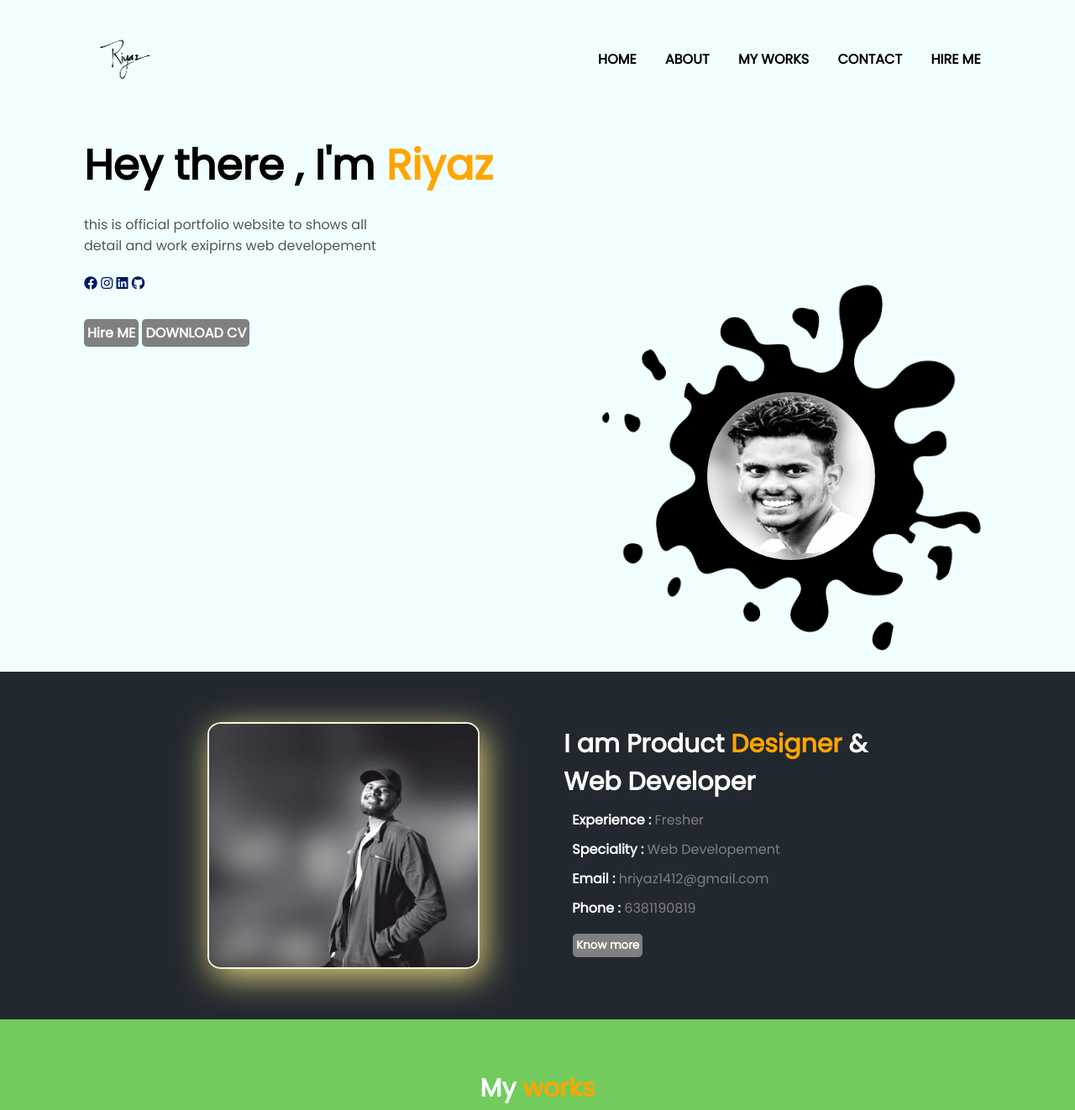
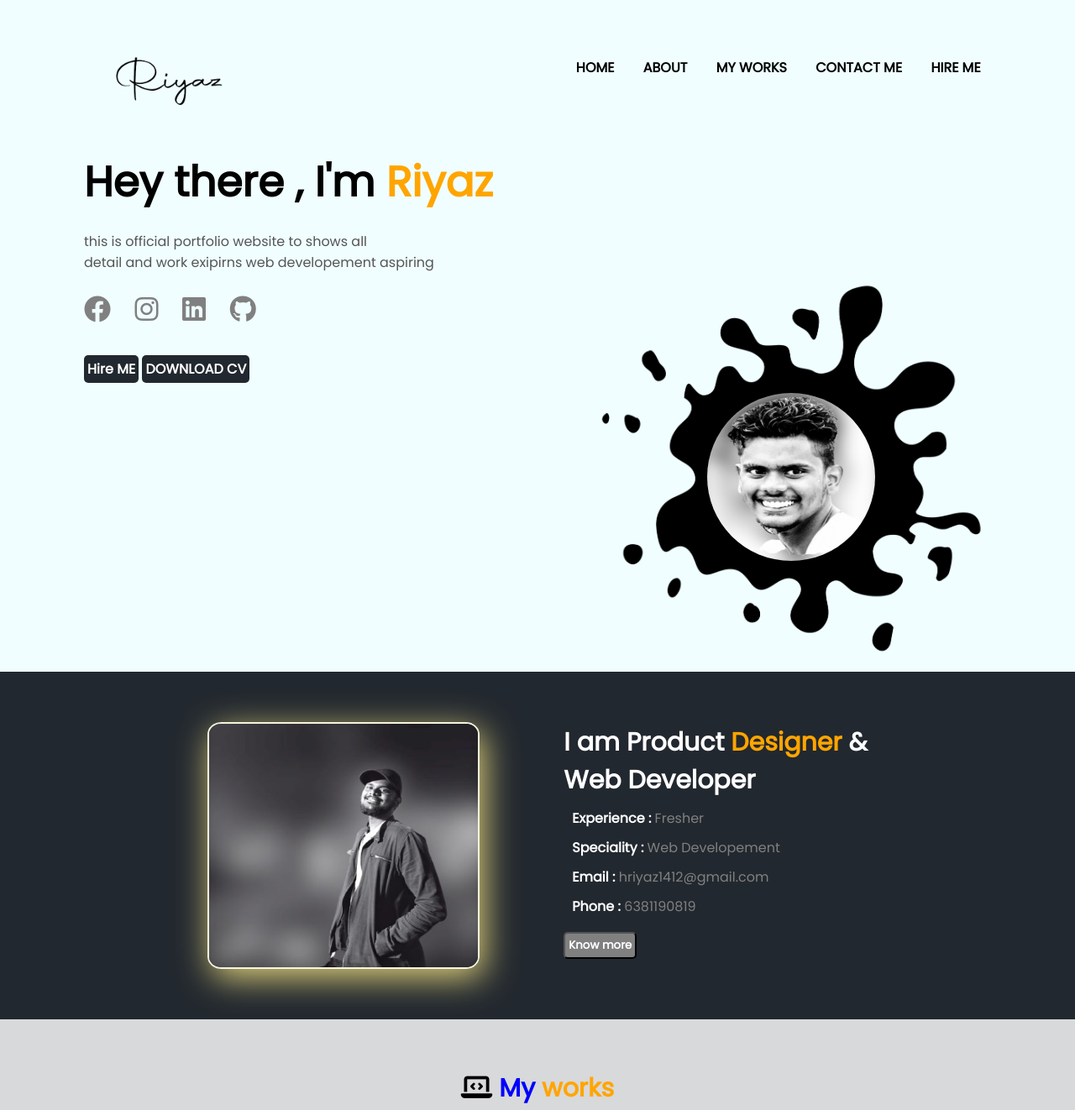
Before and after one commit to Riyaz1000/portfolio, a plain HTML site: page index.html in a window 1280 px wide. Shown: the top 1322 px of the page at 84% size. Drawn offline with Linux system fonts and the light colour scheme.

Commit message:
color changes in hero section

```diff
--- a/index.html
+++ b/index.html
@@ -21,13 +21,13 @@
     <!--header-->
     <div class="hero">
         <nav>
-            <img src="photo/riyaz1.png" alt="name logo" class="logo" height="100px">
+            <img src="photo/name-logo.png" alt="name logo" class="logo" height="100px">
 
             <ul>
                 <li><a href="#">HOME</a></li>
                 <li><a href="#about-section-transform">ABOUT</a></li>
                 <li><a href="#my-work-transform">MY WORKS</a></li>
-                <li><a href="#contact-id-transform">CONTACT</a></li>
+                <li><a href="#contact-id-transform">CONTACT ME</a></li>
                 <li><a href="#">HIRE ME</a></li>
             </ul>
         </nav>
@@ -40,7 +40,9 @@
         <div class="detail">
             <h1>Hey there , I'm <span>Riyaz</span></h1>
             <p>this is official portfolio website to shows all
-                <br> detail and work exipirns web developement
+                <br> detail and work exipirns web developement aspiring
+
+
             </p>
 
 
@@ -48,7 +50,7 @@
             <div class="hero-icons">
 
 
-                <i class="fa-brands fa-facebook"> </i></a>
+                <i class="fa-brands fa-facebook"> </i>
 
                 <i class="fa-brands fa-instagram"></i>
 
@@ -103,7 +105,7 @@
                         <strong>Phone :</strong> <a href="tel:6381190819">6381190819</a>
                     </li>
 
-                    <Button class="about-btn">Know more</Button>
+                    <Button class="about-button">Know more</Button>
                 </ul>
 
             </div>
@@ -114,7 +116,8 @@
     <!-- my works -->
     <section>
         <div class="work-section" id="my-work-transform">
-            <h3>My <span>works</span></h3>
+
+            <h3> <i class="fa-solid fa-laptop-code"></i> My <span>works</span></h3>
 
             <div class="work-box-items">
 
@@ -205,7 +208,7 @@
             </div>
 
             <div>
-        <input type="text" name="name"   placeholder="whats a matter..?">
+                <input type="text" name="name" placeholder="whats a matter..?">
             </div>
 
             <div>
@@ -213,8 +216,9 @@
             </div>
 
             <div>
-        <button class="about-btn">Send a Message</button>
+                <button class="about-button">Send a Message</button>
             </div>
+
 
         </form>
 
@@ -222,7 +226,8 @@
 
 
     <footer>
-    <p>Copyright &copy; 2023 -  <a href="https://github.com/Riyaz1000" target="blank">Riyaz</a>   - All Rights Reserved.</p>
+        <p>Copyright &copy; 2023 - <a href="https://github.com/Riyaz1000" target="blank">Riyaz</a> - All Rights
+            Reserved.</p>
     </footer>
 
 
--- a/style.css
+++ b/style.css
@@ -1,5 +1,4 @@
-
-*{
+* {
     margin: 0;
     padding: 0;
     font-family: 'Poppins', sans-serif;
@@ -8,6 +7,7 @@
 html {
     scroll-behavior: smooth;
 }
+
 .hero {
     background: #f0feff;
     width: 100%;
@@ -15,6 +15,13 @@ html {
     position: relative;
 
 }
+
+.hero img {
+    background: #f0feff;
+    margin-top: 0px;
+    height: 120px;
+}
+
 nav {
     display: flex;
     width: 84%;
@@ -23,6 +30,7 @@ nav {
     align-items: center;
     justify-content: space-between;
 }
+
 nav ul li {
     display: inline;
     list-style: none;
@@ -31,31 +39,38 @@ nav ul li {
     margin-right: 10px;
 
 }
+
 nav ul li a {
     text-decoration: none;
     color: #000;
 }
+
 nav ul li a:hover {
     color: blue;
 }
+
 .detail {
     margin-left: 100px;
     margin-top: 20px;
 }
+
 .detail h1 {
     font-size: 50px;
     margin-bottom: 20px;
 }
+
 span {
     color: orange;
 }
+
 .detail p {
     color: #555;
     line-height: 25px;
 
 }
+
 .detail a {
-    background-color: gray;
+    background-color: #22282f;
     color: white;
     text-decoration: none;
     font-weight: bold;
@@ -65,10 +80,12 @@ span {
     padding: 4px;
 
 }
+
 .detail a:hover {
-    color: orange;
+    color: black;
     background-color: aqua;
 }
+
 .right-side-image-1 {
     width: 45%;
     height: 80%;
@@ -77,20 +94,25 @@ span {
     right: 50px;
 
 }
+
 .right-side-image-1 img {
     position: absolute;
 
     left: 50%;
-    bottom: 18px; /*inga mathalam */
+    bottom: 17px;
+    /*inga mathalam */
     transform: translateX(-50%);
     transition: bottom 1s, left 1s;
 }
+
 .right-side-image-1:hover .splash {
-    bottom:40px
+    bottom: 40px
 }
+
 .right-side-image-1:hover .my-name {
     left: 45%;
 }
+
 .my-name {
     border-radius: 50%;
     height: 200px;
@@ -98,14 +120,68 @@ span {
     margin-bottom: 115px;
 
 }
+
 .hero-icons {
-    color: rgb(0, 22, 95);
     margin: 20px 0;
+    font-size: xx-large;
+    letter-spacing: 10px;
+    color: gray;
+}
+
+.fa-facebook {
+
+    font-size: xx-large;
+    letter-spacing: 10px;
 
 }
 
+.fa-facebook:hover {
+    color: blue;
+}
+
+.fa-instagram {
+    font-size: xx-large;
+    letter-spacing: 10px;
+
+}
+
+.fa-instagram:hover {
+    color: rgb(214, 36, 119);
+}
+
+.fa-linkedin {
+    font-size: xx-large;
+    letter-spacing: 10px;
+
+}
+
+.fa-linkedin:hover {
+    color: #0072b1;
+}
+
+.fa-github {
+    font-size: xx-large;
+    letter-spacing: 10px;
+
+}
+
+.fa-github:hover {
+    color: black;
+}
+
+
+
+
+
+
+
+
+
+
+
+
 /* about page */
-.about-btn {
+/* .about-btn {
     background-color: gray;
     color: white;
     text-decoration: none;
@@ -116,21 +192,44 @@ span {
     padding: 4px;
     border: none;
     margin-left: 11px;
+} */
+
+.about-button {
+    background-color: gray;
+    color: white;
+    text-decoration: none;
+    font-weight: bold;
+    margin: 10px 0;
+    display: inline-block;
+    border-radius: 5px;
+    padding: 4px;
 }
+
+.about-button:hover {
+
+    color: black;
+    background-color: aqua;
+
+}
+
+
+
 .about-btn a:hover {
-                     /* vela seiyala */
+    /* vela seiyala */
     color: red;
 
 }
+
 .about-section-1 {
     background-color: #22282f;
-    color:white;
+    color: white;
     padding: 60px;
     display: flex;
     justify-content: center;
     align-items: center;
 
 }
+
 .about-section-1 img {
     width: 320px;
     height: 290px;
@@ -146,30 +245,37 @@ span {
     max-width: 450px;
 
 }
+
 .about-section-desc h4 {
     font-size: 30px;
 }
+
 .about-section-desc ul {
     list-style: none;
     /* font-weight: 600px; */
     margin-top: 10px;
 }
+
 .about-section-desc li {
     margin: 10px;
     margin-bottom: 8px;
     color: gray;
 }
-.about-section-desc li > strong {
+
+.about-section-desc li>strong {
     color: white;
 
 }
+
 .about-section-desc h4 span {
     color: orange;
 }
+
 .about-section-desc li a {
     text-decoration: none;
     color: gray;
 }
+
 .about-section-desc li a:hover {
     color: blue;
 
@@ -180,19 +286,31 @@ span {
 /* work section */
 
 .work-section {
-    background-color: #71cc5d;
+    background-color: #D8D9DA;
     color: white;
     padding: 60px;
     text-align: center;
 
 }
+
+.work-section h3 {
+    color: blue;
+}
+
+.fa-laptop-code {
+    color: black;
+}
+
+
+
 .work-box-1 {
     background-color: #22282f;
-    padding:  30px;
+    padding: 30px;
     max-width: 300px;
-    text-align:left;
+    text-align: left;
     margin-right: 40px;
 }
+
 .work-box-items {
     display: flex;
     justify-content: center;
@@ -203,9 +321,11 @@ span {
 
 .work-box-1:hover {
     background-color: #1b1f24;
-    border: 2px solid white;
+    border: 1px solid rgb(16, 19, 219);
     border-radius: 8px;
     cursor: pointer;
+    box-shadow: 5px 10px 40px blue;
+
 }
 
 
@@ -214,45 +334,52 @@ span {
     color: gray;
     font-size: 16px;
 }
+
 .work-box-1 a {
     text-decoration: none;
     color: orange;
 }
+
 .work-box-desc {
     margin-bottom: 10px;
     margin-top: 20px;
 }
-.icon{
+
+.icon {
     background-color: blue;
     padding: 10px;
     color: white;
     border-radius: 50%;
     margin-bottom: 100px;
 }
+
 .work-box-desc p {
     padding-top: 5px;
 }
+
 .icon:hover {
     background-color: aqua;
 }
+
 .work-section h3 {
     font-size: 30px;
     font-weight: 900px;
     margin-bottom: 40px;
 }
+
 .work-section span {
     color: orange;
 }
 
 .contact-section {
-    background-color: rgb(2, 2, 1);
+    background-color: #61677A;
     color: white;
     padding: 40px;
     text-align: center;
 
 }
 
-.contact-section form > div > input {
+.contact-section form>div>input {
     padding: 5px 10px;
     outline: none;
     width: 350px;
@@ -268,21 +395,25 @@ span {
     font-weight: 900;
 
 }
+
 .contact-section h4 span {
     color: orange;
 }
+
 .icon .fa-display {
     color: white;
 }
+
 .icon .fa-code {
     color: white;
 
 }
+
 .icon .fa-globe {
     color: white;
 }
 
-.contact-section > form > div > textarea{
+.contact-section>form>div>textarea {
     padding: 5px 10px;
     outline: none;
     width: 350px;
@@ -292,15 +423,28 @@ span {
     margin: 5px 10px;
 
 }
-.about-btn {
+
+.contact-section button {
     color: white;
+    border: 3px solid orange;
+    box-shadow: 2px 2px 3px rgb(20, 20, 18);
 }
+
+
+
+
+/* .about-btn {
+    color: white;
+} */
+
+
 footer {
-    background-color: gray;
+    background-color: black;
     color: white;
     padding: 20px 0;
     text-align: center;
 }
+
 footer a {
     text-decoration: none;
     color: orange;
@@ -312,12 +456,13 @@ footer a {
     hero {
         flex-direction: column;
     }
-    hero > * {
+
+    hero>* {
         margin-bottom: 10px;
     }
 
     .hero {
-        width:fit-content;
+        width: fit-content;
     }
 
 
@@ -325,27 +470,33 @@ footer a {
     .detail {
         margin: 5px 10px;
     }
-    .contact-section{
+
+    .contact-section {
         width: 100%;
 
     }
+
     * {
         width: 100%;
     }
+
     footer {
         width: 100%;
         display: inline;
     }
+
     .hero-icons {
         display: inline-flex;
         margin: 5px 0
     }
+
     .detail a {
         width: 92px;
         margin: 30px 0;
     }
+
     .right-side-image-1 {
-        align-items:flex-end;
+        align-items: flex-end;
     }
 
     .work-section {
@@ -353,4 +504,4 @@ footer a {
         width: fit-content;
     }
 
-  }
+}
```
Also changed, not shown: photo/download (1).jpg (deleted), photo/download.jpg (deleted), photo/name-logo.png (added), photo/rigi.png (deleted), photo/riyaz-100.jpeg (deleted), photo/riyaz-image.jpeg (deleted), photo/riyaz1.png (deleted). Lines whose indentation alone changed are shown as unchanged.
